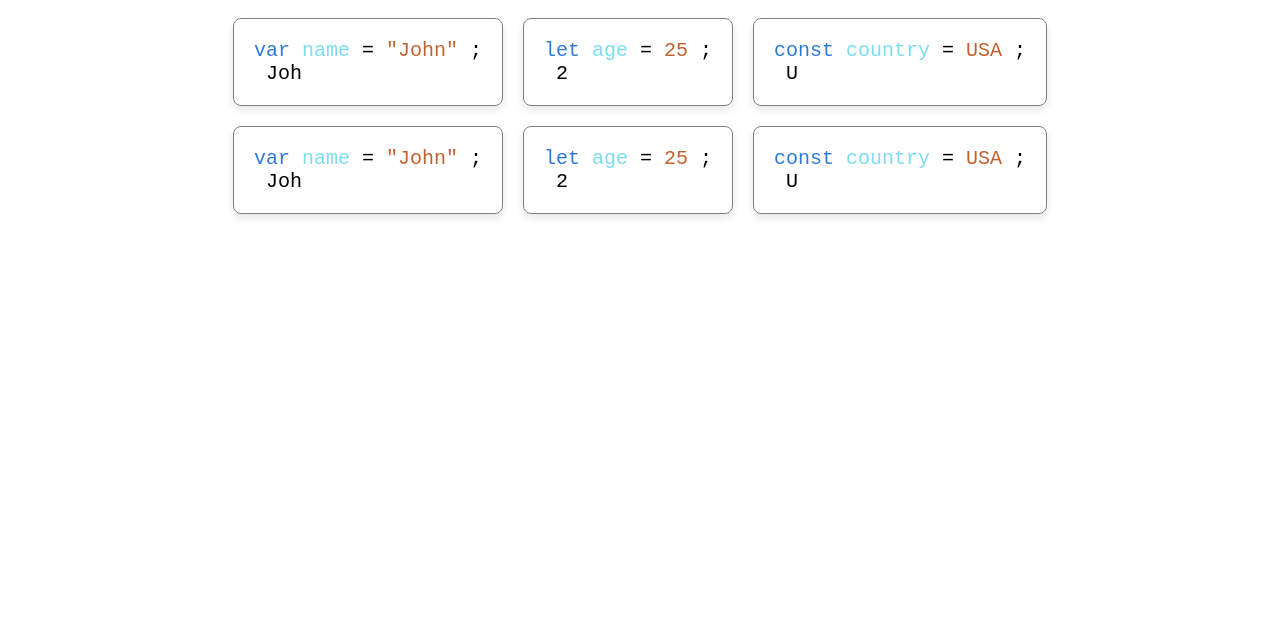
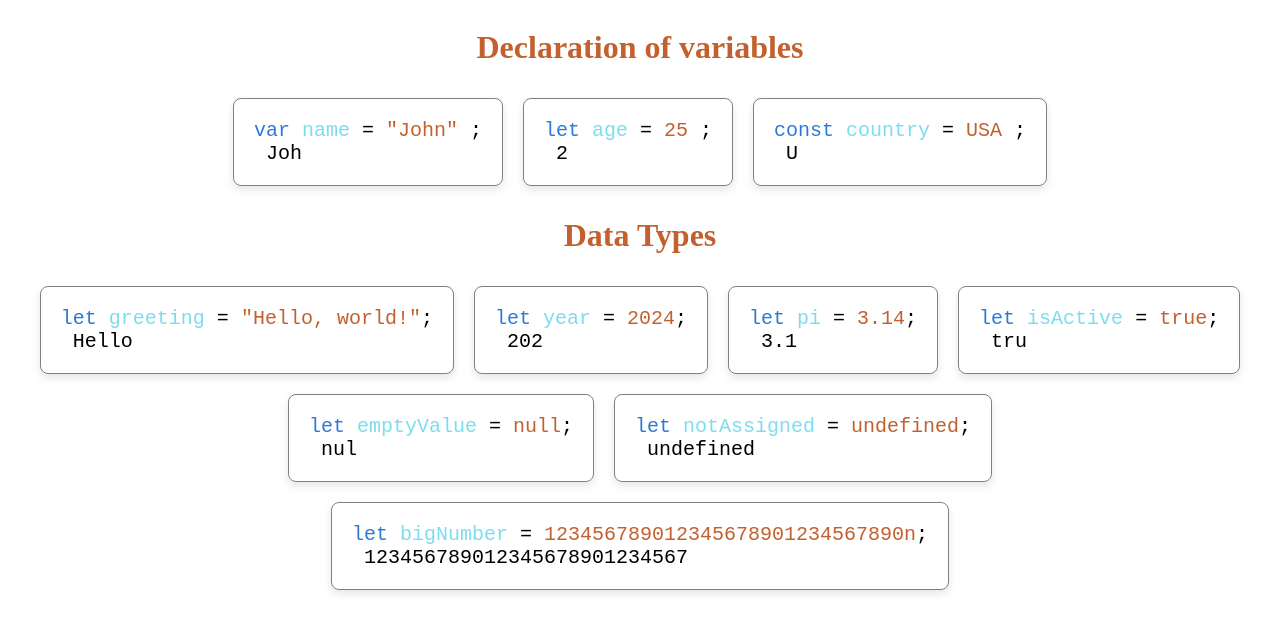
Before and after one commit to Traer3/ReactJs, a React (Create React App) app in the folder javascript-basics/: page / in a window 1280 px wide. Shown: the top 632 px of the page. Built offline with nearby package versions, Linux system fonts and the light colour scheme.

Commit message:
Changes to be committed:

```diff
--- a/javascript-basics/src/components/DataTypes.js
+++ b/javascript-basics/src/components/DataTypes.js
@@ -1,31 +1,63 @@
 import React from "react";
+import ImitationTerminal from "./ImitationTerminal";
+import style from "./VariablesStyle.module.css";
 
 const DataType = () => {
 
-    let greeting = "Hello, world!";
-    console.log(greeting);
-
-    let year = 2024;
-    let pi = 3.14;
-    console.log(year);
-    console.log(pi);
-
-    let isActive = true;
-    console.log (typeof isActive);
-
-    let emptyValue = null;
-    console.log (typeof emptyValue);
-
-    let notAssigned;
-    console.log(typeof notAssigned);
-
-    let bigNumber =  123456789012345678901234567890n;
-    console.log( bigNumber)
 
     return(
-        <div>
+        <>
 
-        </div>
+            <div className={style.variablesStyle}>
+                <span style={{color:'#2d7ad6'}}>let</span>
+                <span style={{color:'#7cdcf0'}}> greeting </span> =
+                <span style={{color:'#c3602d'}}> "Hello, world!"</span>;
+                <ImitationTerminal incomingText="Hello, world!"/>
+             </div>
+
+             <div className={style.variablesStyle}>
+                <span style={{color:'#2d7ad6'}}>let</span>
+                <span style={{color:'#7cdcf0'}}> year </span> =
+                <span style={{color:'#c3602d'}}> 2024</span>;
+                <ImitationTerminal incomingText="2024"/>
+             </div>
+
+             <div className={style.variablesStyle}>
+                <span style={{color:'#2d7ad6'}}>let</span>
+                <span style={{color:'#7cdcf0'}}> pi </span> =
+                <span style={{color:'#c3602d'}}> 3.14</span>;
+                <ImitationTerminal incomingText="3.14"/>
+             </div>
+
+             <div className={style.variablesStyle}>
+                <span style={{color:'#2d7ad6'}}>let</span>
+                <span style={{color:'#7cdcf0'}}> isActive </span> =
+                <span style={{color:'#c3602d'}}> true</span>;
+                <ImitationTerminal incomingText="true"/>
+             </div>
+
+             <div className={style.variablesStyle}>
+                <span style={{color:'#2d7ad6'}}>let</span>
+                <span style={{color:'#7cdcf0'}}> emptyValue </span> =
+                <span style={{color:'#c3602d'}}> null</span>;
+                <ImitationTerminal incomingText="null"/>
+             </div>
+
+             <div className={style.variablesStyle}>
+                <span style={{color:'#2d7ad6'}}>let</span>
+                <span style={{color:'#7cdcf0'}}> notAssigned </span> =
+                <span style={{color:'#c3602d'}}> undefined</span>;
+                <ImitationTerminal incomingText="undefined"/>
+             </div>
+
+             <div className={style.variablesStyle}>
+                <span style={{color:'#2d7ad6'}}>let</span>
+                <span style={{color:'#7cdcf0'}}> bigNumber </span> =
+                <span style={{color:'#c3602d'}}> 123456789012345678901234567890n</span>;
+                <ImitationTerminal incomingText="123456789012345678901234567890n"/>
+             </div>
+
+        </>
     );
 };
 
--- a/javascript-basics/src/components/JavaScriptRoadmap.jsx
+++ b/javascript-basics/src/components/JavaScriptRoadmap.jsx
@@ -1,5 +1,6 @@
 import React from "react";
 import DeclaringVariables from "./DeclaringVariables";
+import DataType from "./DataTypes";
 
 
 
@@ -16,8 +17,10 @@ const Roadmap = () => {
             backgroundColor:'D8D3CE',
             alignItems: 'center',
         }}>
+            <h1 style={{color:'#c3602d'}}>Declaration of variables</h1>
             <div style={{ display: 'flex', justifyContent: 'center' }}> <DeclaringVariables/></div>
-            <div style={{ display: 'flex', justifyContent: 'center' }}> <DeclaringVariables/></div>
+            <h1 style={{color:'#c3602d'}}>Data Types</h1>
+            <div style={{ display: 'flex', justifyContent: 'center' , flexWrap: 'wrap'}}> <DataType/></div>
         </div>
     );
 };
```
